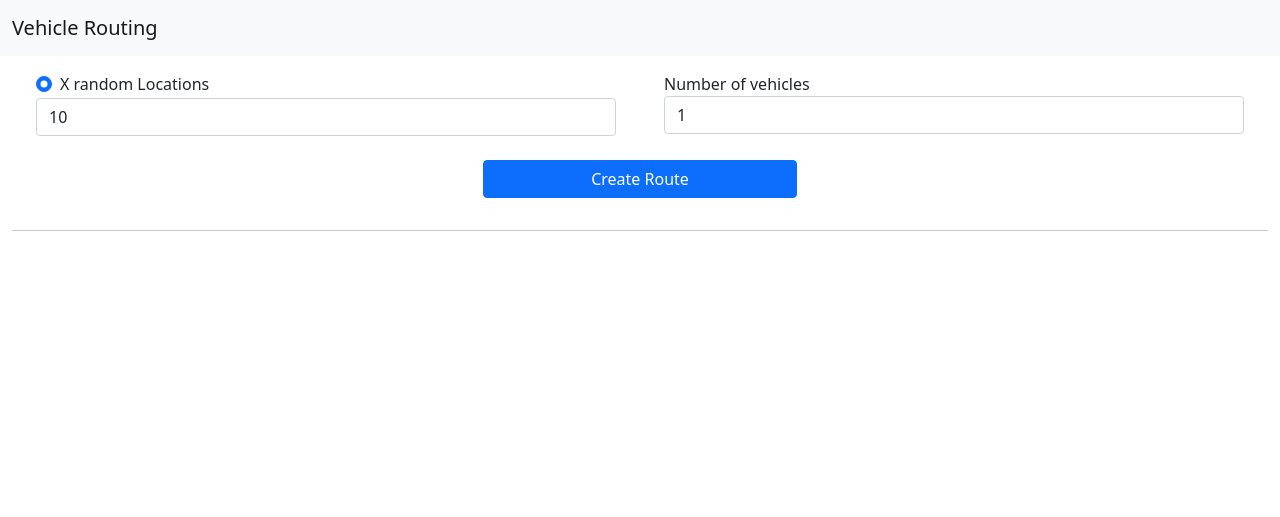
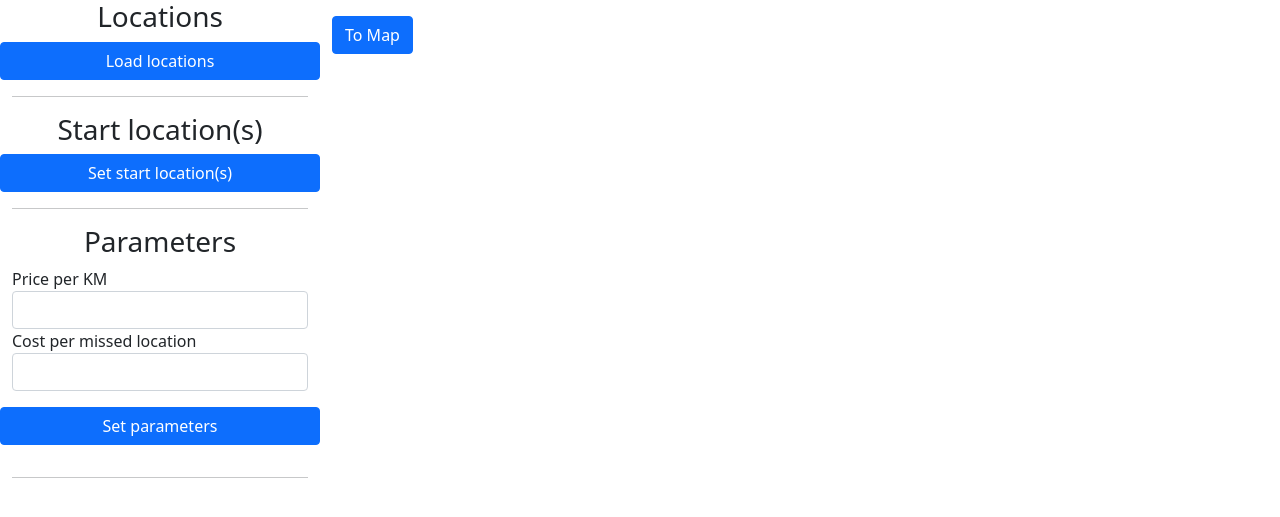
Before and after one commit to KraaiTim/Vehicle-Routing-Flask-App, a Flask app: template templates/index.html in a window 1280 px wide. Shown: the top 517 px of the page. Run offline with Flask 2, Linux system fonts and the light colour scheme; the template is opened without the code that fills it, so the values that code supplies are empty.

Commit message:
Layout restructure, empty map and added TODOs

```diff
--- a/app.py
+++ b/app.py
@@ -1,11 +1,13 @@
-from flask_session import Session
-from flask import Flask, flash, redirect, render_template, request, session, jsonify, url_for
-from dotenv import load_dotenv
 import os
 
+from dotenv import load_dotenv
+from flask import (Flask, flash, jsonify, redirect, render_template, request,
+                   session, url_for)
+
+from flask_session import Session
+from geocoding import read_addresses
+from map import empty_map, plotmap
 from random_locations import random_coords
-
-from map import plotmap
 
 app = Flask(__name__)
 
@@ -16,6 +18,9 @@ app.config["TEMPLATES_AUTO_RELOAD"] = True
 app.config["SESSION_PERMANENT"] = False
 app.config["SESSION_TYPE"] = "filesystem"
 Session(app)
+
+
+# GOAL of the application minimize the length of the longest single route among all vehicles
 
 ORS_api_key = ""
 
@@ -28,35 +33,18 @@ def configure() -> str:
 @app.route('/', methods=["GET", "POST"])
 def home():
     if request.method == "POST":
-        print(request.form)
-        depot = request.form.get("depot")
-        random_yesno = request.form.get("random")
-        file_name = request.form.get("formFile")
-        home_address = request.form.get("home")
-        num_vehicles = request.form.get("numVehicles")
-        km_price = request.form.get("kmPrice")
-
-        # Depot
-        # if depot != "":
-        #    depot_coords = [float(request.form.get(
-        #        "depot_lat")), float(request.form.get("depot_lng"))]
-        # else:
         depot_coords = [51.688193, 5.547352]
-        print(depot_coords)
 
         if num_vehicles != "":
             num_vehicles = int(num_vehicles)
         else:
             num_vehicles = 1
 
-        # Plot random map
-        if request.form.get("locationsRadio") == "random":
-            N_random = int(request.form.get("numRandom"))
-            if N_random != "":
-                # Get list of random coordinates from within NL
-                random_coordinates = random_coords(N_random)
-                map, routes = plotmap(depot_coords, random_coordinates,
-                                      ORS_api_key, num_vehicles)
+        coordinates = random_coords(20)
+
+        # plot maps
+        map, routes = plotmap(depot_coords, coordinates,
+                              ORS_api_key, num_vehicles)
 
         return render_template('index.html', map=map._repr_html_(), routes=routes)
     else:
@@ -64,7 +52,21 @@ def home():
         if ORS_api_key is None:
             return redirect("/keys")
         else:
-            return render_template('index.html')
+            map = empty_map()
+            return render_template('index.html', map=map._repr_html_())
+
+
+@app.route('/locations', methods=["GET", "POST"])
+def locations():
+    if request.method == "POST":
+        file = request.files["formFile"]
+        # Call function to extract addresses and return list of coordinates in [Lon, Lat]
+        df = read_addresses(file)
+        session["locations"] = [[df.loc[i, "Lon"], df.loc[i, "Lat"]]
+                                for i in range(len(df))]
+        return render_template('locations.html', locations=df)
+    else:
+        return render_template('locations.html')
 
 
 @app.route('/keys', methods=["GET", "POST"])
--- a/templates/base.html
+++ b/templates/base.html
@@ -14,16 +14,6 @@
 </head>
 
 <body>
-    <nav class="navbar navbar-expand-lg navbar-light bg-light">
-        <div class="container-fluid">
-            <a class="navbar-brand" href="/">Vehicle Routing</a>
-            <button class="navbar-toggler" type="button" data-bs-toggle="collapse" data-bs-target="#navbarNavAltMarkup"
-                aria-controls="navbarNavAltMarkup" aria-expanded="false" aria-label="Toggle navigation">
-                <span class="navbar-toggler-icon"></span>
-            </button>
-        </div>
-    </nav>
-
 
     {% if get_flashed_messages() %}
     <header>
@@ -34,7 +24,69 @@
     </header>
     {% endif %}
 
-    <main class="container-fluid">{% block main %}{% endblock %}</main>
+    <main class="container-fluid">
+        <div class="row">
+            <div class="col-3">
+
+                {% if locations is defined %}
+                <div class="row justify-content-center">
+                    <label for="kmprice">Price per KM</label>
+                    <h6>locations</h6>
+                </div>
+                {% else %}
+                <div class="row justify-content-center">
+                    <h3 class="text-center">Locations</h3>
+                    <button class="btn btn-primary px-3" onClick="location.href='{{ url_for('locations') }}';"
+                        type="button">Load
+                        locations</button>
+                </div>
+                <hr class="solid">
+                {% endif %}
+                <!-- Depots page -->
+                {% if depots is defined %}
+
+                {% else %}
+                <div class="row justify-content-center">
+                    <h3 class="text-center">Start location(s)</h3>
+                    <button class="btn btn-primary px-3" onClick="location.href='{{ url_for('locations') }}';"
+                        type="button">Set start
+                        location(s)</button>
+                </div>
+                <hr class="solid">
+                {% endif %}
+
+                {% if parameters is defined %}
+
+                {% else %}
+
+                <div class="row justify-content-center">
+                    <h3 class="text-center">Parameters</h3>
+                    <form class="form" action="/" autocomplete="off" spellcheck="false" method="POST">
+                        <label for="kmprice">Price per KM</label>
+                        <input type="text" class="form-control" id="kmprice" name="kmprice">
+                        <label for="missedlocation">Cost per missed location</label>
+                        <input type="text" class="form-control" id="missedlocation" name="missedlocation">
+                        <div class="row justify-content-center">
+                            <button type="submit" class="btn btn-primary my-3">Set parameters</button>
+                        </div>
+                    </form>
+                </div>
+                <hr class="solid">
+                {% endif %}
+            </div>
+            <div class="col-9">
+                <div class="row">
+                    <form>
+                        <button type="button" class="btn btn-primary my-3" onclick="history.back()">To Map</button>
+                    </form>
+                </div>
+                {% block content %}
+                {% endblock %}
+            </div>
+        </div>
+        {% block results %}
+        {% endblock %}
+    </main>
 
 
     <footer class="mb-5 small text-center text-muted"></footer>
--- a/templates/index.html
+++ b/templates/index.html
@@ -4,84 +4,16 @@
 Vehicle routing
 {% endblock %}
 
-{% block main %}
 
-<form id="formdata" action="/" method="POST">
-    <div class="container-fluid">
-        <div class="row mt-3">
-            <!--
-            <div class="col-6 px-4">
-                <label for="depot" class="form-label mb-0">Depot address</label>
-                <input type="text" class="form-control" id="depot" name="depot"
-                    placeholder="Type and select the depot address">
-                <input id="depot_lat" name="depot_lat" type="hidden">
-                <input id="depot_lng" name="depot_lng" type="hidden">
-            </div>
-            -->
-            <div class="col-6 px-4">
-                <div class="form-check form-check-inline">
-                    <input class="form-check-input" type="radio" name="locationsRadio" id="inlineRadio1" value="random"
-                        checked="checked" onclick="showChecked()">
-                    <label class="form-check-label" for="inlineRadio1">X random Locations</label>
-                </div>
-                <!--
-                <div class="form-check form-check-inline">
-                    <input class="form-check-input" type="radio" name="locationsRadio" id="inlineRadio2" value="file"
-                    onclick="showChecked()">
-                    <label class="form-check-label" for="inlineRadio2">File upload</label>
-                </div>
-                <div class="form-check form-check-inline">
-                    <input class="form-check-input" type="radio" name="locationsRadio" id="inlineRadio3" value="typing"
-                    onclick="showChecked()">
-                    <label class="form-check-label" for="inlineRadio3">Type addresses</label>
-                </div>
-            -->
-                <div class="row" name="RadioOptionsResults" style="display:block">
-                    <div class="col">
-                        <input type="number" class="form-control mb-2" id="numRandom" name="numRandom" value="10"
-                            min="1" max="150">
-                    </div>
-                </div>
-                <div class="row" name="RadioOptionsResults" style="display:none">
-                    <div class="col">
-                        <input class="form-control mb-2" type="file" id="formFile" name="formFile"
-                            accept=".xlsx,.xls,.csv">
-                    </div>
-                </div>
-                <div class="row" name="RadioOptionsResults" style="display:none">
-                    <div class="col">
-                        <input type="text" class="form-control mb-2" id="typeLocations" name="typeLocations">
-                    </div>
-                </div>
-            </div>
-            <div class="col-6 px-4">
-                <label for="numVehicles" class="form-label mb-0">Number of vehicles</label>
-                <input type="number" class="form-control mb-2" id="numVehicles" name="numVehicles" value="1" min="1"
-                    max="10">
-            </div>
-            <div class="col-6 px-4" style="display: none">
-                <label for="kmPrice" class="form-label mb-0">Price per km</label>
-                <input type="number" class="form-control mb-2" id="kmPrice" name="kmPrice" value="0.194" step="0.001">
-            </div>
-        </div>
-
-        <div class="row justify-content-center">
-            <button type="submit" class="btn btn-primary my-3 w-25">Create Route</button>
-        </div>
-    </div>
-    </div>
-</form>
-
-<hr class="solid">
+{% block content %}
+{{ map | safe }}
+{% endblock %}
 
 
-{% if map is defined %}
-<div class="container-fluid" id="map">
-    <div class="row">
-        <div class="col-9">
-            {{ map | safe }}
-        </div>
-        <div class="col-3">
+{% block results %}
+<!-- Route results -->
+<div class="row justify-content-center">
+    <!--
         <table>
             <tr>
                 <th>Vehicle</th>
@@ -131,16 +63,16 @@ Vehicle routing
             </div>
             {% endfor %}
         </div>
+        -->
+</div>
+{% endblock %}
 
-        </div>
-    </div>
-</div>
 
-<script>
-    document.getElementById("map").scrollIntoView();
-    console.log("into view")
-</script>
-{% endif %}
+<style type="text/css">
+    #radios {
+        display: block;
+    }
+</style>
 
 <script>
     function showChecked() {
@@ -156,4 +88,3 @@ Vehicle routing
         }
     }
 </script>
-{% endblock %}
```
Also changed, not shown: TSP_model.py (+12 -1 lines), geocoding.py (added, +29 -0 lines), map.py (+13 -6 lines), static/placesapi.js (+10 -0 lines), templates/locations.html (added, +103 -0 lines), 2 other files. Lines whose indentation alone changed are shown as unchanged.
